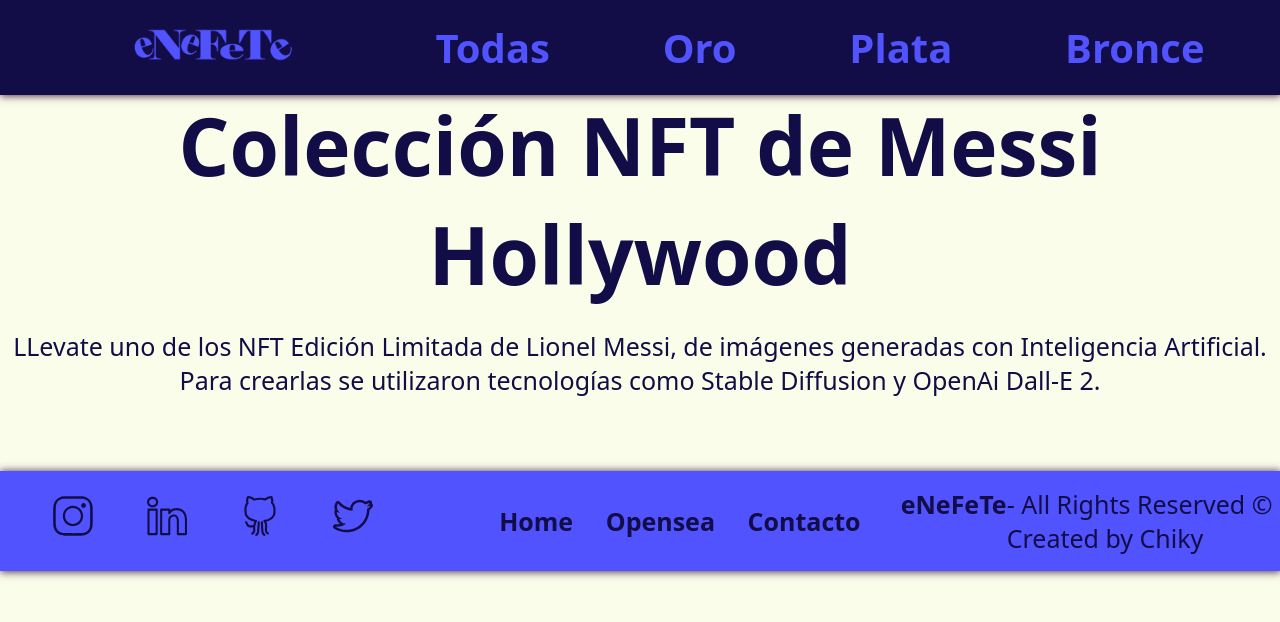
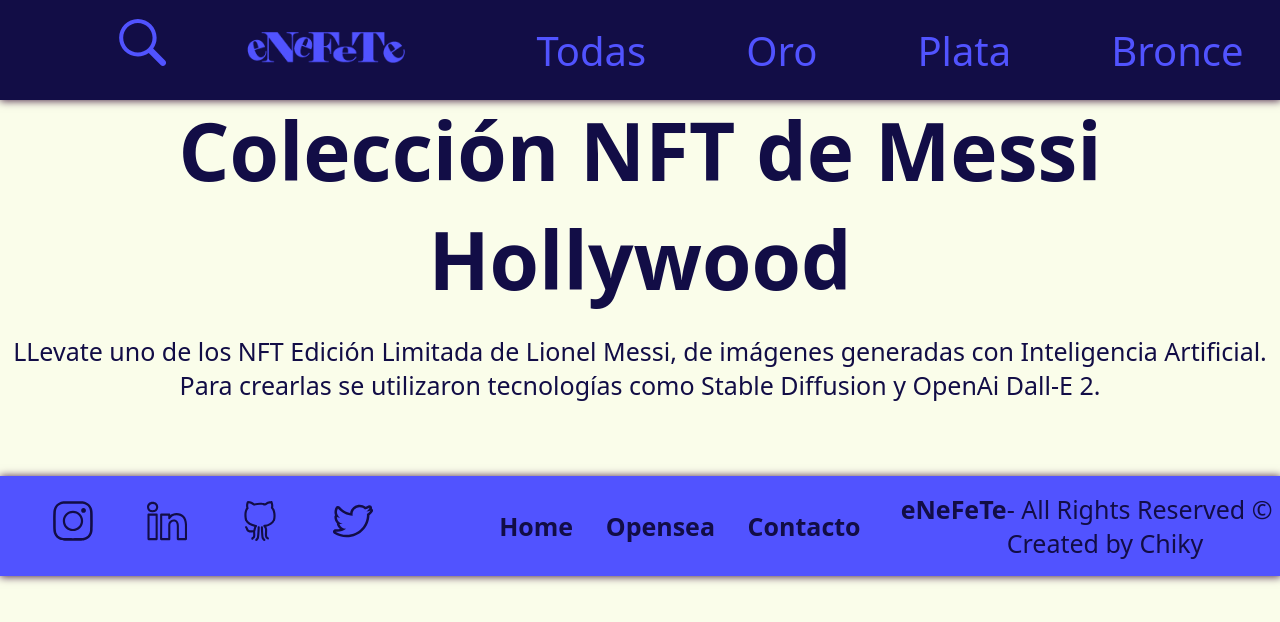
Before and after one commit to chiky222/mi-tienda-web, a React (Create React App) app: page / in a window 1280 px wide. Shown: the top 622 px of the page. Built offline with nearby package versions, Linux system fonts and the light colour scheme; no server answers; the database is empty.

Commit message:
Estilos de Icono de Búsqueda

```diff
--- a/src/App.css
+++ b/src/App.css
@@ -67,8 +67,6 @@
   align-items: center;
   margin: 0 50px;
   font-size: var(--size-font-menu);
-  font-weight: var(--weight-font-big);
-  text-decoration: none;
   transition: all 0.1s ease-out;
 }
 
@@ -93,7 +91,6 @@
 .cart-ico:hover,
 .item-menu a:hover,
 .item-menu button:hover{
-  transform: scale(1.1, 1.1);
   text-decoration: underline;
   transition: all 0.1s ease-out;
   color: var(--color-pink);
@@ -590,6 +587,37 @@
   text-decoration: underline;
 }
 
+.link-ico{
+  font-size: var(--size-font-ico);
+  transition: all 0.2s ease-in-out;
+  margin-left: 90px;
+}
+
+.link-ico:hover{
+  transition: all 0.2s ease-in-out;
+  color: var(--color-pink);
+}
+
+.link-ico::before{
+  transition: all 0.1s ease-in-out;
+  opacity: 0;
+}
+
+.link-ico:hover::before{
+  opacity: 1;
+  content: 'Buscar Orden';
+  position: fixed;
+  background: #9c95ff;
+  border-radius: 5px;
+  font-size: 20px;
+  font-weight: 700;
+  width: 80px;
+  text-align: center;
+  margin-left: -100px;
+  color: var(--color-blue);
+  transition: all 0.1s ease-in-out;
+}
+
 
 /* Media Responsive */
 
--- a/src/components/NavBar.jsx
+++ b/src/components/NavBar.jsx
@@ -1,6 +1,7 @@
 import React from 'react';
 import CartWidget from './CartWidget';
 import {GiHamburgerMenu} from 'react-icons/gi';
+import {GoSearch} from 'react-icons/go';
 import {NavLink} from 'react-router-dom';
 import { useState } from 'react';
 
@@ -22,6 +23,7 @@
             <nav className='nav-header'>
                 <button className='hamb-ico' onClick={hider} ><GiHamburgerMenu /></button>
                 <ul className={show ? 'menu-nav' : 'menu-nav hide'}>
+                    <NavLink className="link-ico" to="/track"><GoSearch /></NavLink>
                     <NavLink className="links" to="/" ><img className='img-menu' src='TiendAR.png' alt='logo'></img></NavLink>
                     <li className='item-menu'><NavLink className="links" to="/">Todas</NavLink></li>
                     <li className='item-menu'><NavLink className="links" to="/category/Oro">Oro</NavLink></li>
```
